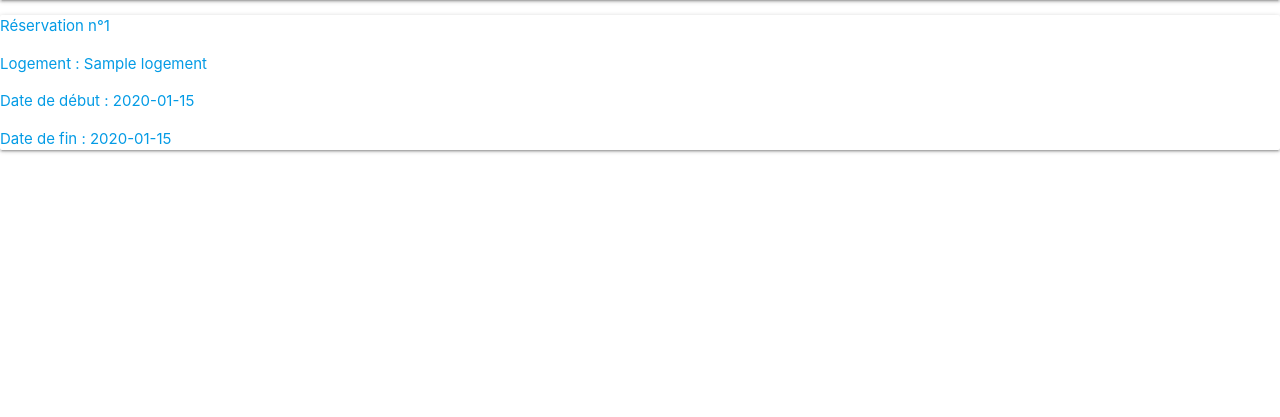
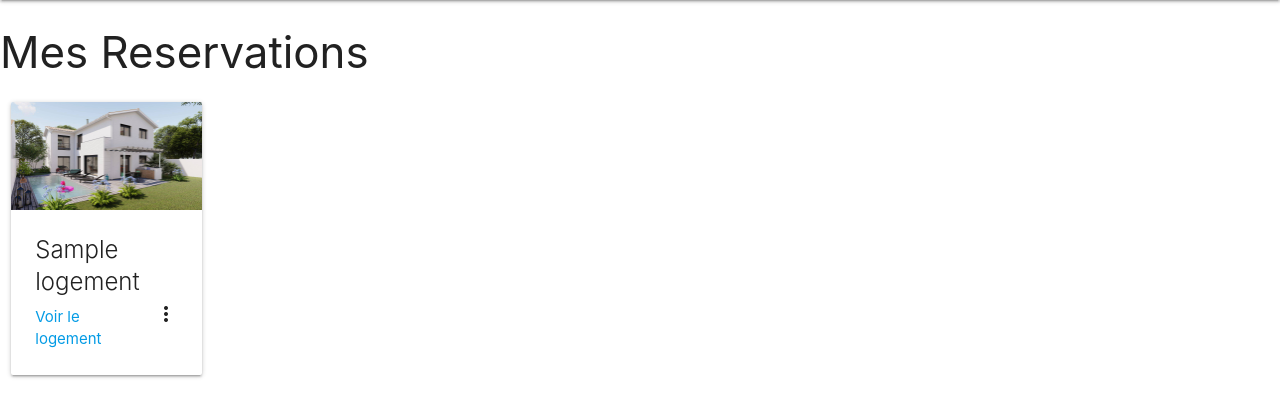
Before and after one commit to Nathancdl/airbnb, a Symfony app: template templates/mon_compte/index.html.twig in a window 1280 px wide. Shown: the part 64-481 px from the top of the page. Run offline with Twig, Linux system fonts and the light colour scheme; the template is opened without the code that fills it: most values are stand-ins (such as "Sample title", 1, 10 or a date in 2020); some libraries are stand-ins or nearby versions.

Commit message:
display reservation in compte

```diff
--- a/templates/mon_compte/index.html.twig
+++ b/templates/mon_compte/index.html.twig
@@ -7,15 +7,29 @@
 
 <div class="example-wrapper">
 
+
+<h3>Mes Reservations</h3>
+<div class="row">
 {% for reservation in reservations %}
-<a href="{{ path('app_logement', {'id': reservation.logement.id}) }}">
-<div class="card">
-    <p>Réservation n°{{ reservation.id }}</p>
-    <p>Logement : {{ reservation.logement.nom }}</p>
-    <p>Date de début : {{ reservation.DateDebut|date('Y-m-d') }}</p>
-    <p>Date de fin : {{ reservation.DateFin|date('Y-m-d') }}</p>
-</div>
-</a>
+    <div class="col s2 m2">
+        <div class="card">
+            <div class="card-image waves-effect waves-block waves-light">
+                <img class="activator" src="{{ asset('asset/picture/house.jpg') }}">
+            </div>
+            <div class="card-content">
+                <span class="card-title activator grey-text text-darken-4">{{ reservation.logement.nom }}<i class="material-icons right">more_vert</i></span>
+                <p><a href="{{ path('app_logement', {'id': reservation.logement.id}) }}"> Voir le logement </a></p>
+            </div>
+            <div class="card-reveal">
+                <span class="card-title grey-text text-darken-4">Réservation n°{{ reservation.id }}<i class="material-icons right">close</i></span>
+                <p>Logement : {{ reservation.logement.nom }}</p>
+                <p>Date de début : {{ reservation.DateDebut|date('Y-m-d') }}</p>
+                <p>Date de fin : {{ reservation.DateFin|date('Y-m-d') }}</p>
+            </div>
+        </div>
+    </div>
 {% endfor %}
 </div>
+
+</div>
 {% endblock %}
```
